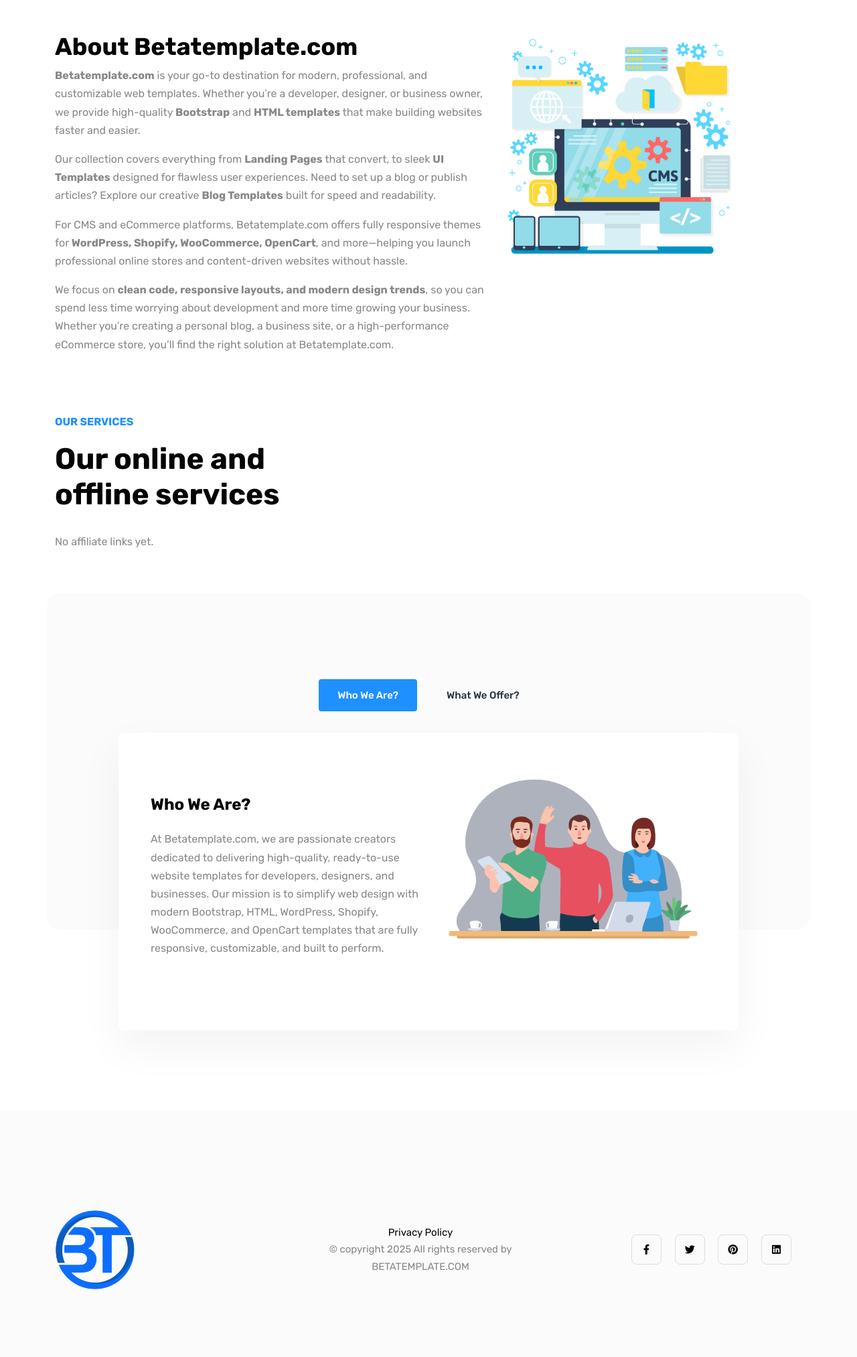
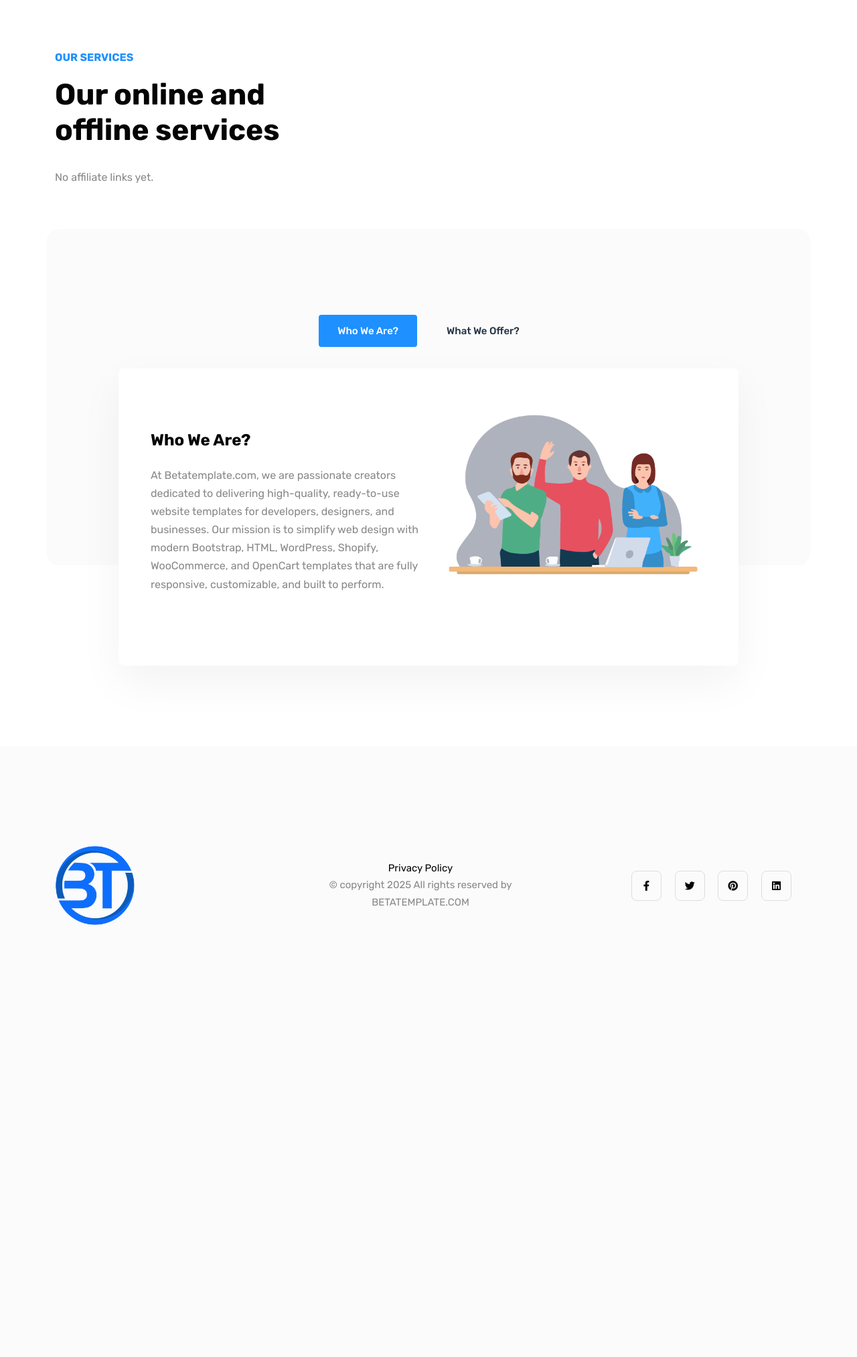
Before and after one commit to michchansopheaktra/betatemplate.com, a Django app: page /about/ in a window 1280 px wide. Shown: the part 93-2119 px from the top of the page at 67% size. After the commit the page ends 1474 px from the top, so only its background shows below. Run offline with Django 4.2, Linux system fonts and the light colour scheme; data that the repository does not hold is empty; some libraries are stand-ins or nearby versions.

Commit message:
update about

```diff
--- a/api/templates/pages/about.html
+++ b/api/templates/pages/about.html
@@ -3,38 +3,7 @@
 {% block content %}
 
 
-<section class="my-5">
-	<div class="container">
-		<div class="row">
-			<div class="col-lg-7">
-				<h2>About Betatemplate.com</h2>
-				<p>
-				<strong>Betatemplate.com</strong> is your go-to destination for modern, professional, and customizable web templates.
-				Whether you’re a developer, designer, or business owner, we provide high-quality
-				<strong>Bootstrap</strong> and <strong>HTML templates</strong> that make building websites faster and easier.
-				</p>
-				<p>
-				Our collection covers everything from <strong>Landing Pages</strong> that convert, to sleek
-				<strong>UI Templates</strong> designed for flawless user experiences. Need to set up a blog or publish articles?
-				Explore our creative <strong>Blog Templates</strong> built for speed and readability.
-				</p>
-				<p>
-				For CMS and eCommerce platforms, Betatemplate.com offers fully responsive themes for
-				<strong>WordPress, Shopify, WooCommerce, OpenCart</strong>, and more—helping you launch professional
-				online stores and content-driven websites without hassle.
-				</p>
-				<p>
-				We focus on <strong>clean code, responsive layouts, and modern design trends</strong>, so you can spend less time
-				worrying about development and more time growing your business. Whether you’re creating a personal blog,
-				a business site, or a high-performance eCommerce store, you’ll find the right solution at Betatemplate.com.
-				</p>
-			</div>
-			<div class="col-lg-4 mt-6 mt-lg-0 me-3">
-				<img loading="lazy" decoding="async" src="{% static 'images/about.png'%}" alt="Business Loans &lt;br&gt; For Daily Expenses" class="rounded">
-			</div>
-		</div>
-	</div>
-</section>
+
 
 <section class="my-5">
 	<div class="container">
```
